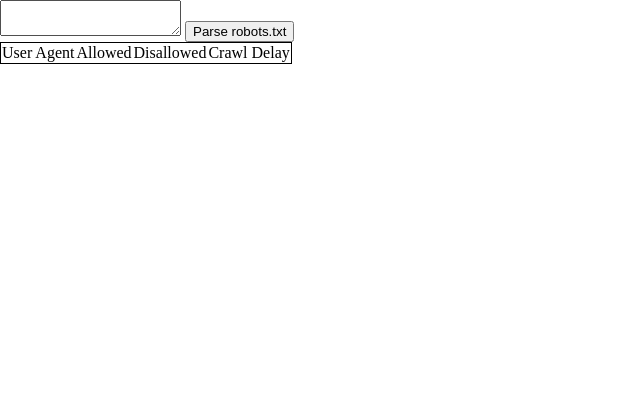
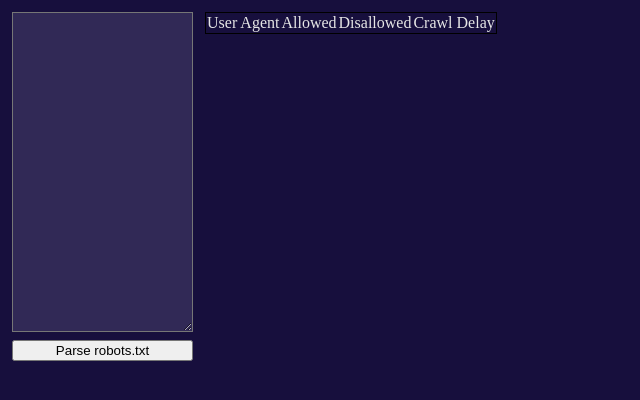
Before and after one commit to VeryGoodDev/robots-txt-info, a website: page index.html in a window 1280 px wide. Shown: the whole page, without its empty margins (0-640 px from the left). Drawn offline with Linux system fonts and the light colour scheme.

Commit message:
Some styling

```diff
--- a/styles.css
+++ b/styles.css
@@ -1,10 +1,47 @@
 * {
   box-sizing: border-box;
 }
-
+:root {
+  --background-hue: 250deg;
+  --background-sat: 60%;
+  --background-light: 15%;
+  --text-hue: 0deg;
+  --text-sat: 0%;
+  --text-light: 90%;
+}
 body {
+  background-color: hsl(
+    var(--background-hue),
+    var(--background-sat),
+    var(--background-light)
+  );
+  color: hsl(
+    var(--text-hue),
+    var(--text-sat),
+    var(--text-light)
+  );
+  display: grid;
+  grid-column-gap: 12px;
+  grid-template-columns: auto 1fr;
   margin: 0;
-  padding: 0;
+  padding: 12px;
+}
+.input-wrapper {
+  align-content: start;
+  display: grid;
+  grid-row-gap: 8px;
+}
+.input {
+  --background-sat: 35%;
+  --background-light: 25%;
+  background-color: hsl(
+    var(--background-hue),
+    var(--background-sat),
+    var(--background-light)
+  );
+  color: inherit;
+  height: 40vh;
+  min-height: 150px;
 }
 .user-agents {
   border: 1px solid black;
```
